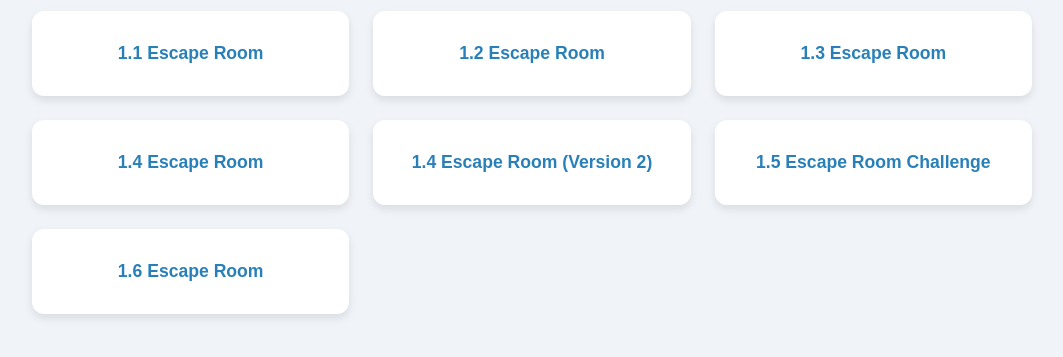
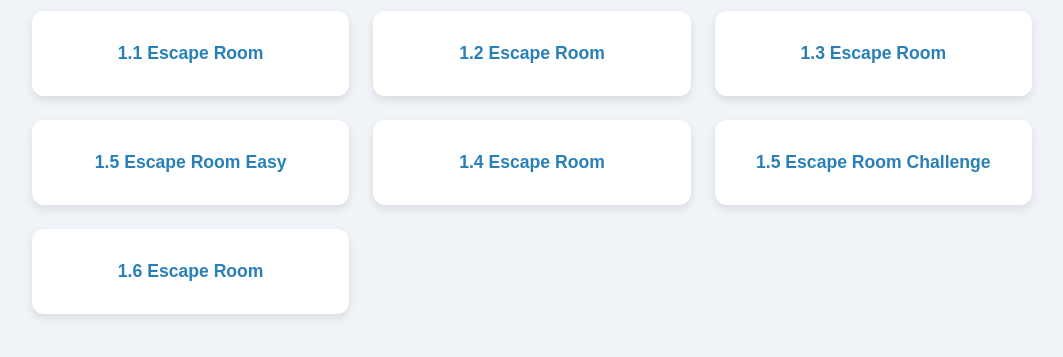
Before and after one commit to iowoyemi-blip/honors_class_apps, a plain HTML site: page index.html in a window 1280 px wide. Shown: the part 111-468 px from the top of the page, without its empty margins (108-1171 px from the left). Drawn offline with Linux system fonts and the light colour scheme.

Commit message:
Update index.html

```diff
--- a/index.html
+++ b/index.html
@@ -24,8 +24,8 @@
       { file: "1.1_ER.html", title: "1.1 Escape Room" },
       { file: "1.2_ER.html", title: "1.2 Escape Room" },
       { file: "1.3_ER.html", title: "1.3 Escape Room" },
-      { file: "1.4_ER.html", title: "1.4 Escape Room" },
-      { file: "1.4_ER_2.html", title: "1.4 Escape Room (Version 2)" },
+      { file: "1.4_ER.html", title: "1.5 Escape Room Easy" },
+      { file: "1.4_ER_2.html", title: "1.4 Escape Room" },
       { file: "1.4_ER_Challenge.html", title: "1.5 Escape Room Challenge" },
       { file: "1.6_ER.html", title: "1.6 Escape Room" }
     ];
```
